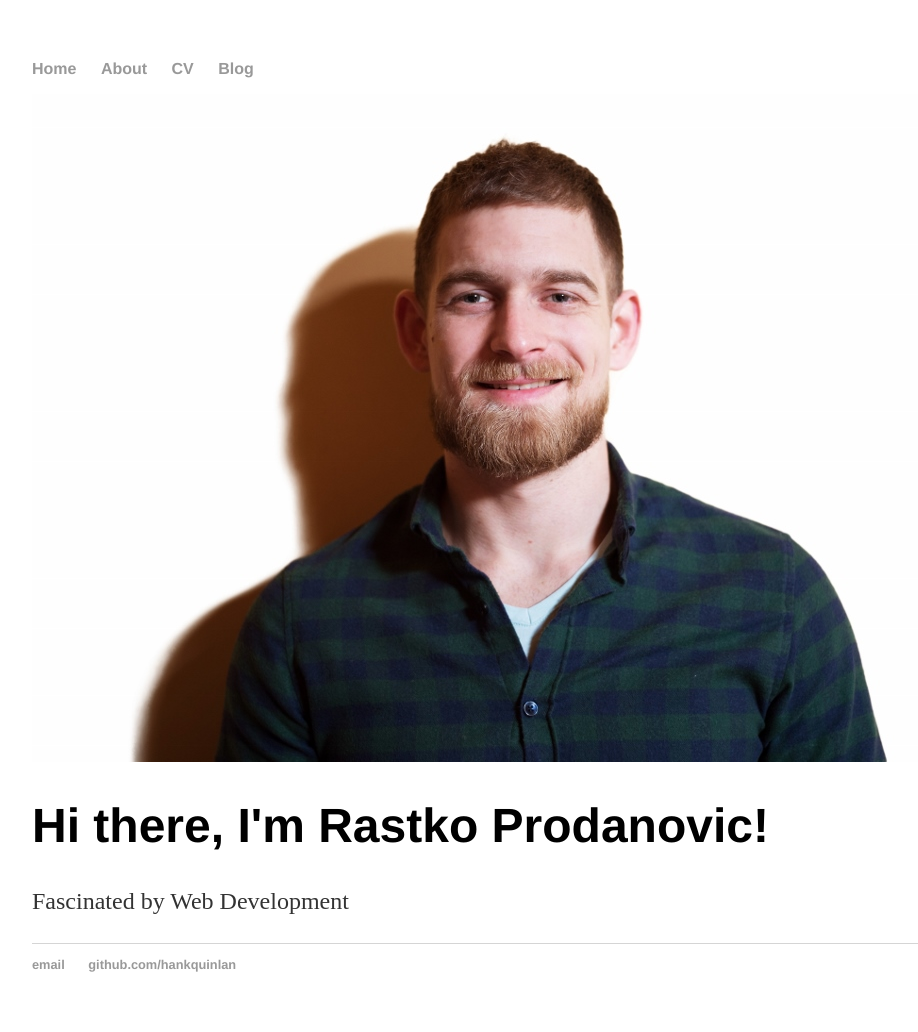
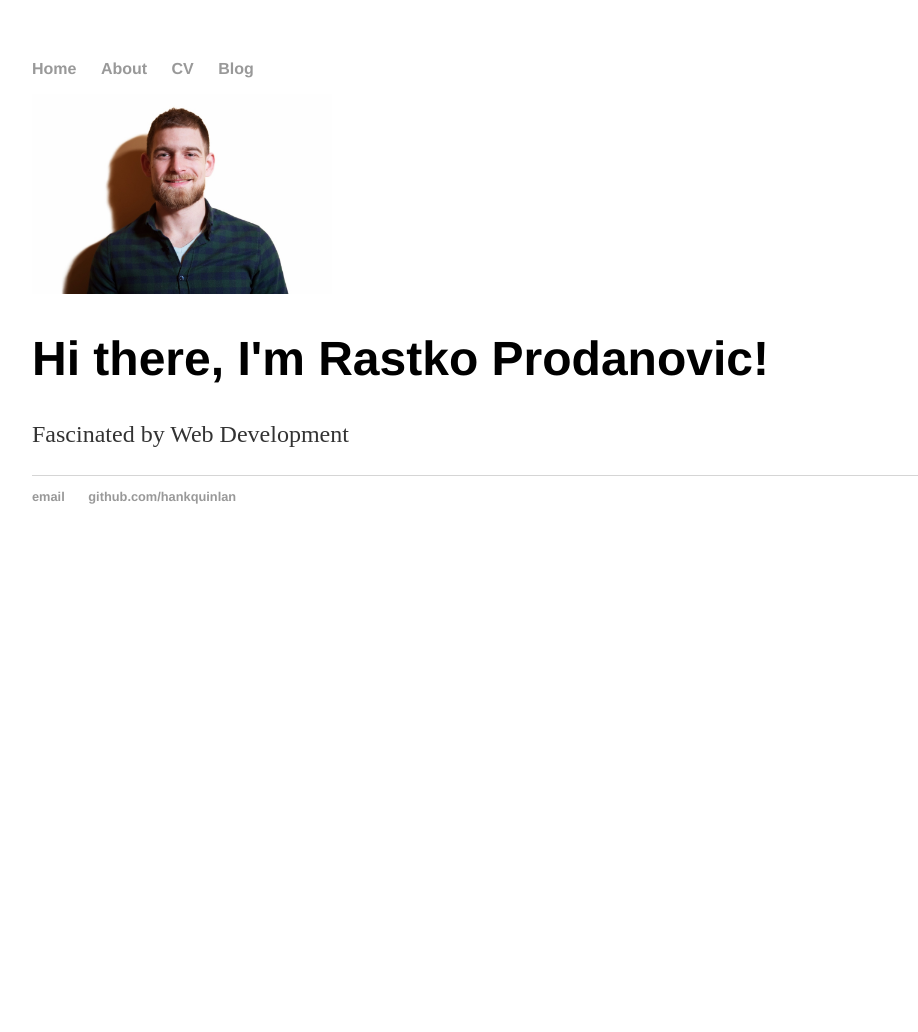
Before and after one commit to Rastko88/Rastko88.github.io, a Jekyll site: the page built from index.html, in a window 1280 px wide. Shown: the whole page, without its empty margins (160-1078 px from the left). Built offline with Jekyll 4.4.1, drawn with Linux system fonts in a browser that asks for light colours; after the commit the page ends 900 px from its top, so only the background shows below that.

Commit message:
Update index.html

```diff
--- a/index.html
+++ b/index.html
@@ -3,7 +3,7 @@ layout: default
 title: Rastko Prodanovic
 ---
 <div class="blurb">
-	<img src="images/profile.jpg" >
+	<img src="images/profile.jpg" id="profile" >
 	<h1>Hi there, I'm Rastko Prodanovic!</h1>
 	<p>Fascinated by Web Development</p>
 </div><!-- /.blurb -->
```
